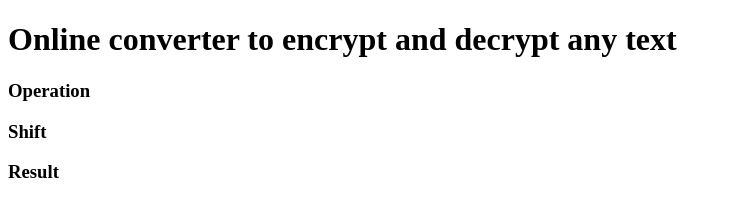
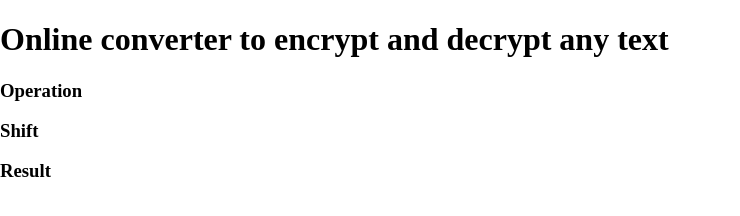
Before and after one commit to Cydoniam/c_Caesar, a plain HTML site: page index.html in a window 1280 px wide. Shown: the whole page, without its empty margins (0-740 px from the left). Drawn offline with nearby package versions, Linux system fonts and the light colour scheme.

Commit message:
Added standard HTML page tags

```diff
--- a/index.html
+++ b/index.html
@@ -4,7 +4,9 @@
     <meta charset="UTF-8">
     <meta http-equiv="X-UA-Compatible" content="IE=edge">
     <meta name="viewport" content="width=device-width, initial-scale=1.0">
-    <title>Document</title>
+    <title>Caesar script</title>
+    <link rel="stylesheet" href="./css/styles.css">
+    <link rel="stylesheet" href="./css/normalize.css">
 </head>
 <body>
 
```
